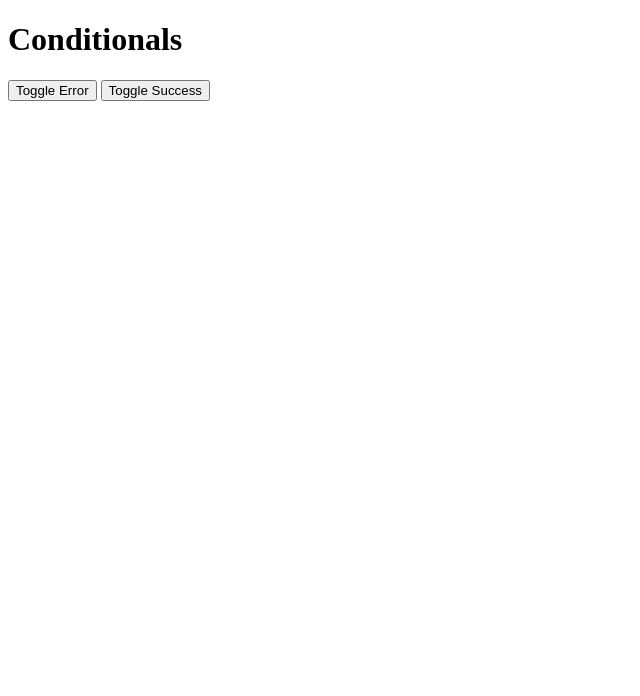
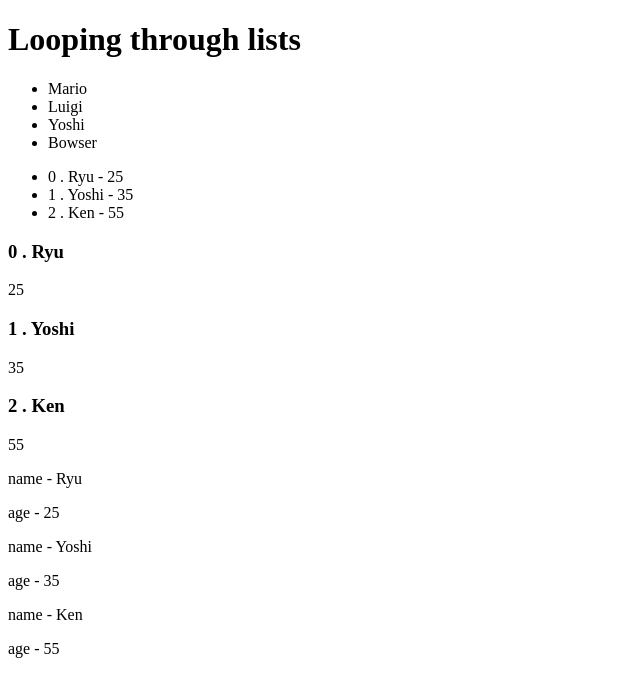
Before and after one commit to jjj0611/vuejs_practice, a plain HTML site: page index.html in a window 1280 px wide. Shown: the whole page, without its empty margins (0-640 px from the left). Drawn offline with nearby package versions, Linux system fonts and the light colour scheme.

Commit message:
[ADD] v-for를 사용하여 vue instance에 있는 array를 반복하여 호출하는 방법에 대해 학습하였습니다.

```diff
--- a/app.js
+++ b/app.js
@@ -1,8 +1,13 @@
 new Vue({
   el: '#vue-app',
   data: {
-    error: false,
-    success: false
+    characters: ['Mario', 'Luigi', 'Yoshi', 'Bowser'],
+    ninjas: [
+      { name: 'Ryu', age: 25 },
+      { name: 'Yoshi', age: 35 },
+      { name: 'Ken', age: 55 }
+    ]
+
   },
   methods: {
 
--- a/index.html
+++ b/index.html
@@ -10,13 +10,26 @@
 </head>
 <body>
   <div id="vue-app">
-    <h1>Conditionals</h1>
-    <button v-on:click="error = !error">Toggle Error</button>
-    <button v-on:click="success = !success">Toggle Success</button>
-    <!-- <p v-if="error">There has been an Error!!</p>
-    <p v-else-if="success">Whoooo, Success :) </p> -->
-    <p v-show="error">There has been an Error!</p>
-    <p v-show="success">Whoooo, Success :)</p>
+    <h1>Looping through lists</h1>
+    <ul>
+      <li v-for="character in characters">{{ character }}</li>
+    </ul>
+
+    <ul>
+      <li v-for="(ninja, index) in ninjas">{{ index }} . {{ ninja.name }} - {{ ninja.age }}</li>
+    </ul>
+
+    <template v-for="(ninja, index) in ninjas">
+      <h3>{{ index }} . {{ ninja.name }}</h3>
+      <p>{{ ninja.age }}</p>
+    </template>
+
+    <template v-for="ninja in ninjas">
+      <div v-for="(val, key) in ninja">
+        <p>{{ key }} - {{ val }}</p>
+      </div>
+    </template>
+
     </div>
   </div>
 
```
